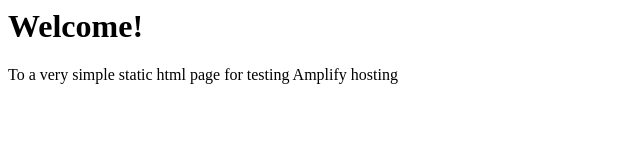
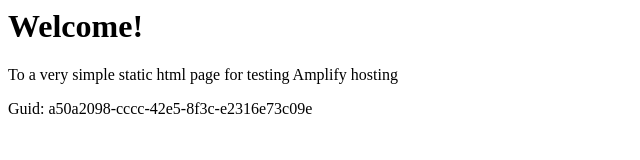
Before and after one commit to aws-aemilia-yul/Github-PR-Commit-Integration-Test-DoNotTouch-GitHubAutoBuildCanaryTest-v1-preprod-ca-central-1, a website: page src/index.html in a window 1280 px wide. Shown: the whole page, without its empty margins (0-640 px from the left). Drawn offline with Linux system fonts and the light colour scheme.

Commit message:
commit from integ tests

```diff
--- a/src/index.html
+++ b/src/index.html
@@ -1,3 +1,5 @@
+
+
 <html lang="en">
 
 <head>
@@ -10,6 +12,6 @@
 <body>
     <h1>Welcome!</h1>
     <p>To a very simple static html page for testing Amplify hosting</p>
-</body>
+    <p>Guid: a50a2098-cccc-42e5-8f3c-e2316e73c09e</p></body>
 
 </html>
```
